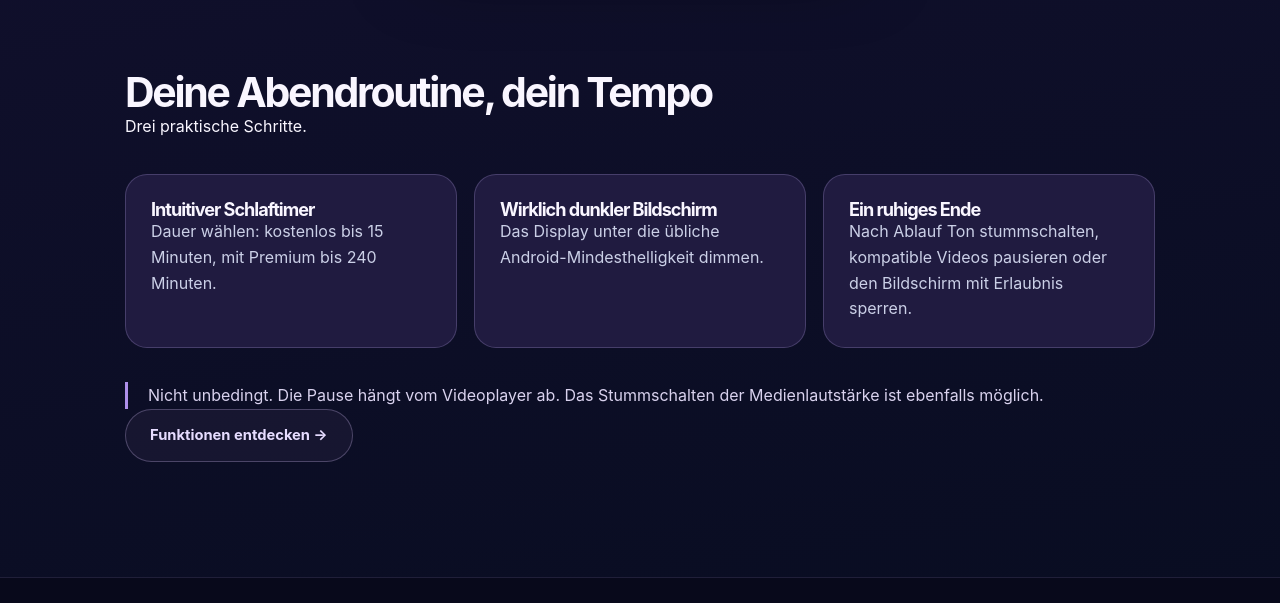
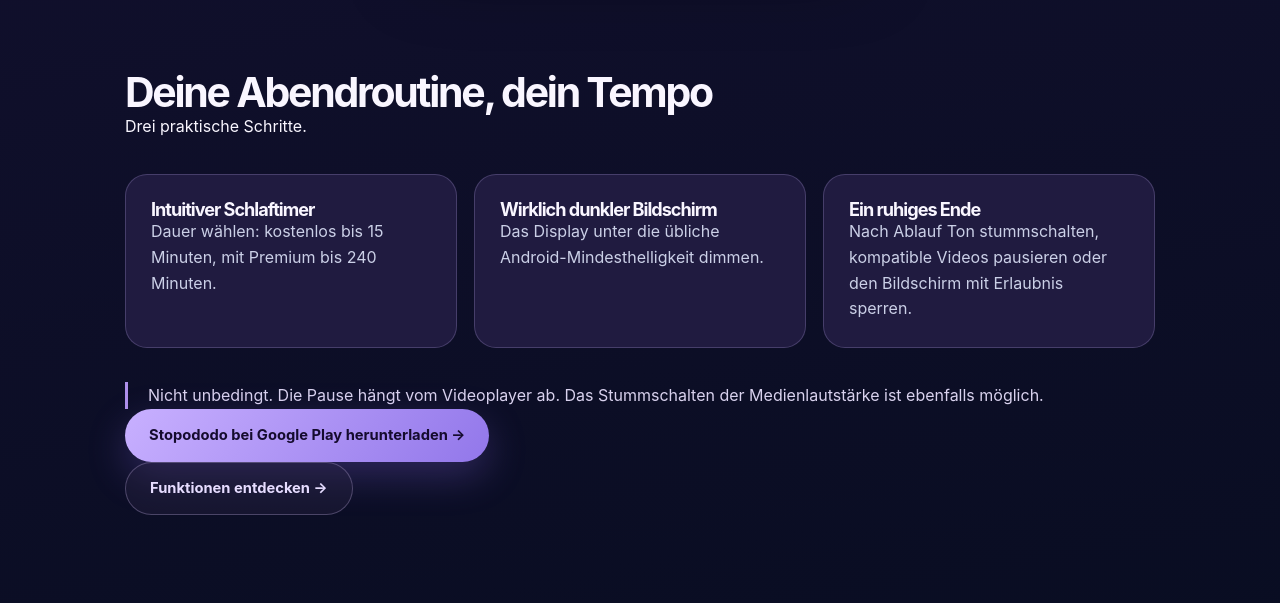
Before and after one commit to kama54/Stopododo-Website, a plain HTML site: page de/video-stopododo.html in a window 1280 px wide. Shown: the part 1263-1866 px from the top of the page. Drawn offline with Linux system fonts and the light colour scheme.

Commit message:
feat(video): add Play Store download CTA

```diff
--- a/de/video-stopododo.html
+++ b/de/video-stopododo.html
@@ -31,5 +31,5 @@
 <div class="seo-watch"><video id="featured-video" controls playsinline preload="none" poster="../assets/img/video-posters/de.webp" width="720" height="1280" aria-label="Stopododo-Werbevideo auf Deutsch"><source src="../assets/videos/de.mp4" type="video/mp4">Dein Browser kann dieses Video nicht abspielen.</video></div>
 <p class="seo-video-info">Stopododo-Werbevideo auf Deutsch · 26 s · Android · Stopododo</p>
 <div class="seo-about"><h2>Deine Abendroutine, dein Tempo</h2><p>Drei praktische Schritte.</p><div class="seo-three"><article><h3>Intuitiver Schlaftimer</h3><p>Dauer wählen: kostenlos bis 15 Minuten, mit Premium bis 240 Minuten.</p></article><article><h3>Wirklich dunkler Bildschirm</h3><p>Das Display unter die übliche Android-Mindesthelligkeit dimmen.</p></article><article><h3>Ein ruhiges Ende</h3><p>Nach Ablauf Ton stummschalten, kompatible Videos pausieren oder den Bildschirm mit Erlaubnis sperren.</p></article></div>
-<p class="seo-caution">Nicht unbedingt. Die Pause hängt vom Videoplayer ab. Das Stummschalten der Medienlautstärke ist ebenfalls möglich.</p><p><a class="button button-secondary" href="index.html#captures">Funktionen entdecken →</a></p></div></section>
+<p class="seo-caution">Nicht unbedingt. Die Pause hängt vom Videoplayer ab. Das Stummschalten der Medienlautstärke ist ebenfalls möglich.</p><p><a class="button button-primary" href="https://play.google.com/store/apps/details?id=com.gogostudio.stopododo" target="_blank" rel="noopener noreferrer">Stopododo bei Google Play herunterladen →</a></p><p><a class="button button-secondary" href="index.html#captures">Funktionen entdecken →</a></p></div></section>
 </main><footer class="footer"><div class="container footer-inner"><a class="logo footer-brand" href="index.html"><img src="../assets/img/brand-icon.webp" width="38" height="38" alt="">Stopododo</a><p>© 2026 Stopododo · Android-Schlaftimer und Bildschirmfilter</p><nav aria-label="Legal"><a href="../confidentialite.html">Datenschutz</a><a href="../conditions.html">Bedingungen</a><a href="../accessibilite.html">Barrierefreiheit</a><a href="../contact.html">Kontakt</a></nav></div></footer></body></html>
```
